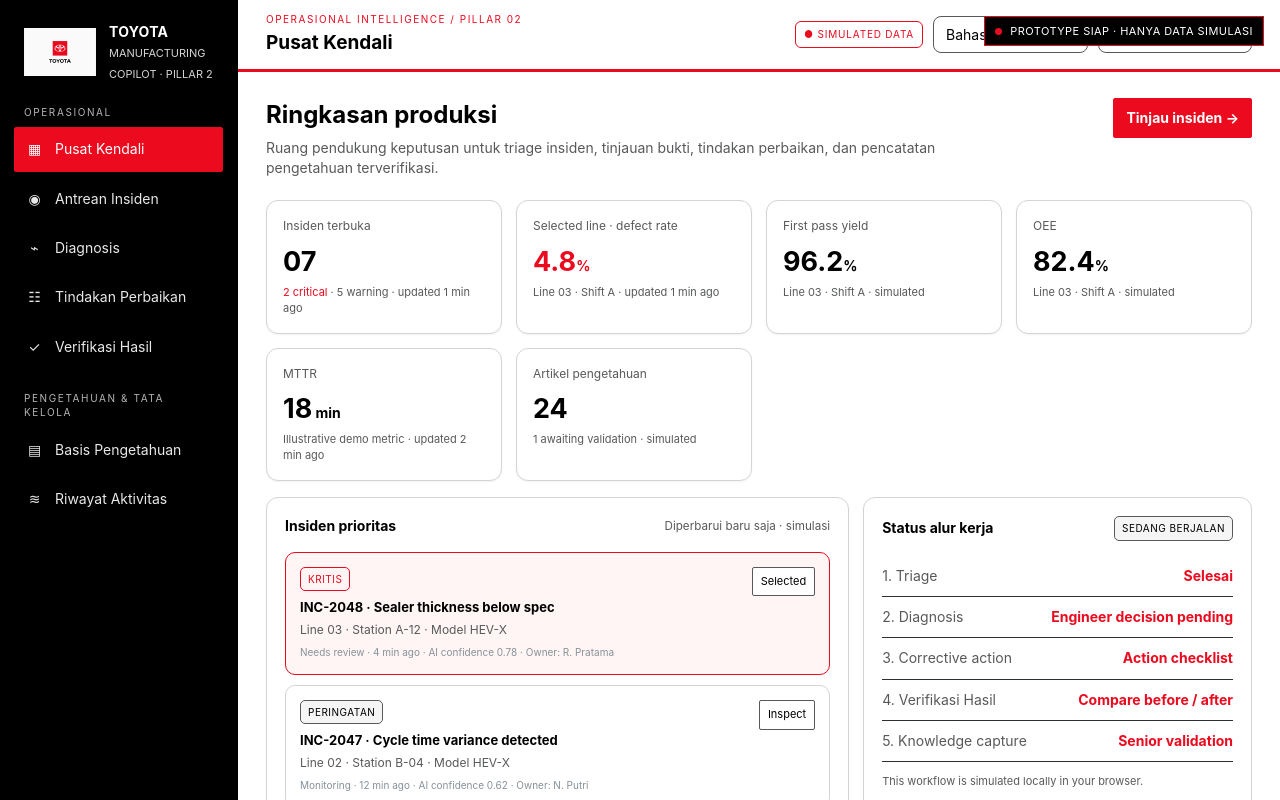
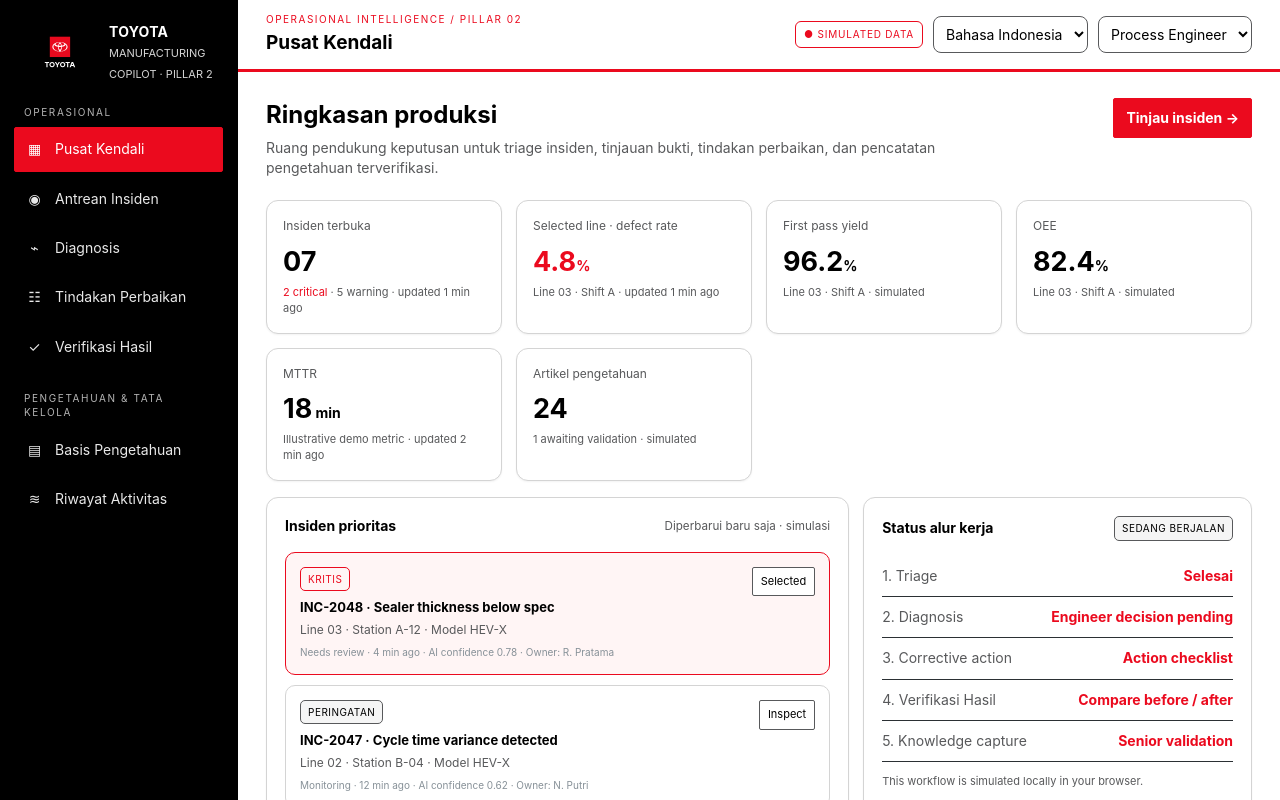
Before and after one commit to tasyanglc/toyota-mti, a Next.js app: page / in a window 1280 px wide. Built offline with nearby package versions, Linux system fonts and the light colour scheme.

Commit message:
fix: update Toyota logo and remove shell overlay

```diff
--- a/app/globals.css
+++ b/app/globals.css
@@ -4,5 +4,3 @@
 body { background: #ffffff; color: #000000; font-family: Inter, ui-sans-serif, system-ui, -apple-system, BlinkMacSystemFont, "Segoe UI", sans-serif; }
 .app-shell { min-height: 100vh; position: relative; }
 .prototype-frame { border: 0; display: block; height: 100vh; width: 100%; }
-.prototype-status { align-items: center; background: #000000; border: 1px solid #eb0a1e; color: #ffffff; display: flex; font-size: 11px; gap: 8px; letter-spacing: 0.04em; padding: 7px 10px; position: fixed; right: 16px; text-transform: uppercase; top: 16px; z-index: 10; }
-.status-dot { background: #eb0a1e; border-radius: 50%; height: 7px; width: 7px; }
--- a/components/prototype-frame.tsx
+++ b/components/prototype-frame.tsx
@@ -1,21 +1,10 @@
-'use client';
-
-import { useState } from 'react';
-
 export function PrototypeFrame() {
-  const [loaded, setLoaded] = useState(false);
-
   return (
     <main className="app-shell">
-      <div className="prototype-status" aria-live="polite">
-        <span className="status-dot" />
-        <span>{loaded ? 'Prototype siap · hanya data simulasi' : 'Memuat prototype…'}</span>
-      </div>
       <iframe
         className="prototype-frame"
         title="Toyota Manufacturing Copilot prototype"
         src="/prototype/index.html"
-        onLoad={() => setLoaded(true)}
       />
     </main>
   );
```
Also changed, not shown: assets/toyota-logo.svg, public/prototype/assets/toyota-logo.svg.
